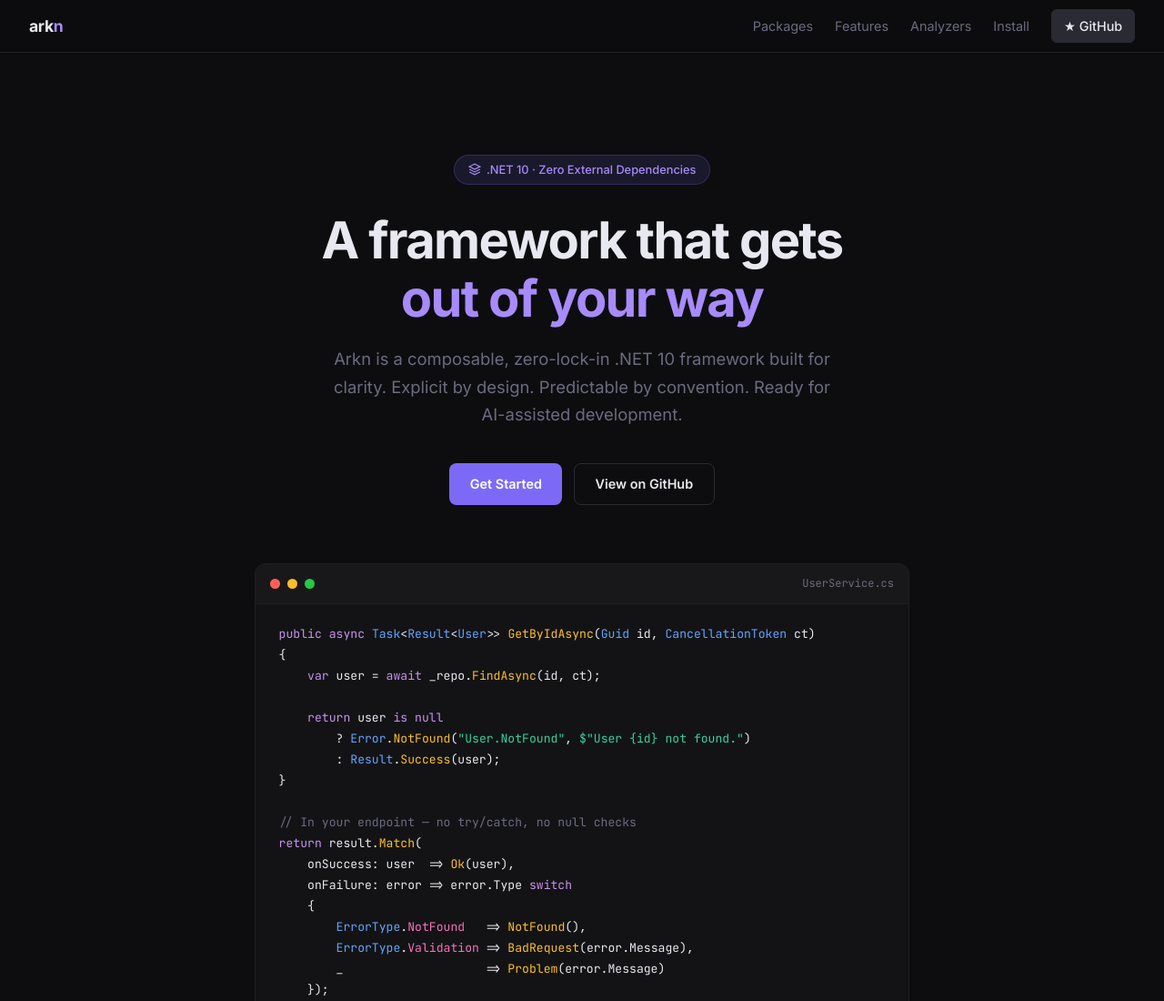
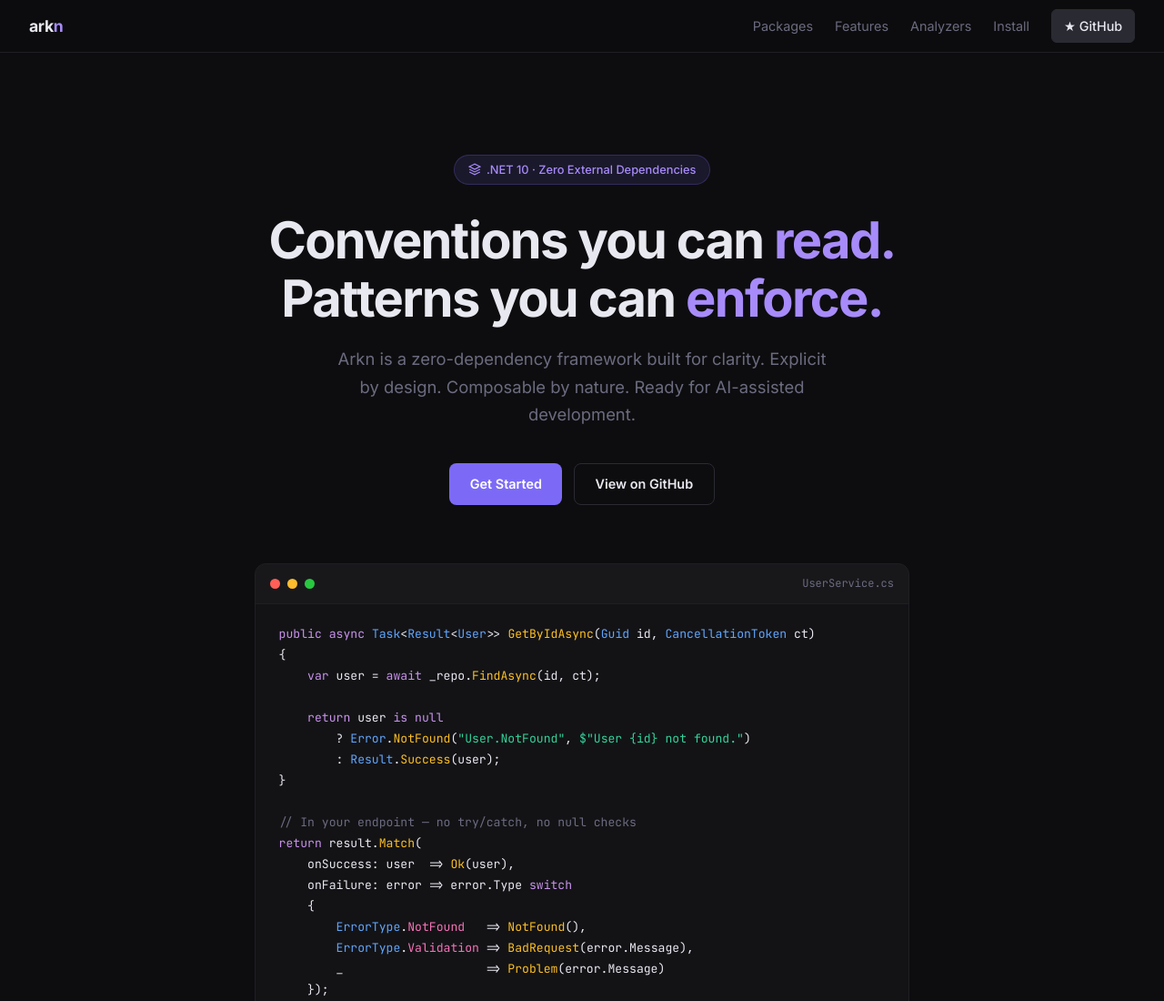
Before and after one commit to fernando-terra/arkn, a plain HTML site: page docs/index.html in a window 1280 px wide. Shown: the top 1100 px of the page at 91% size. Drawn offline with Linux system fonts and the light colour scheme.

Commit message:
brand: update slogan to 'Conventions you can read. Patterns you can enforce.'

```diff
--- a/docs/index.html
+++ b/docs/index.html
@@ -3,8 +3,8 @@
 <head>
   <meta charset="UTF-8" />
   <meta name="viewport" content="width=device-width, initial-scale=1.0" />
-  <title>Arkn — Zero-Dependency .NET Framework</title>
-  <meta name="description" content="A composable, zero-dependency .NET 10 framework built for clarity. Result&lt;T&gt;, clean domain models, typed HTTP, cron jobs, structured logging and more." />
+  <title>Arkn — Conventions you can read. Patterns you can enforce.</title>
+  <meta name="description" content="Conventions you can read. Patterns you can enforce. A composable, zero-dependency framework built for clarity." />
   <meta property="og:title" content="Arkn — Zero-Dependency .NET Framework" />
   <meta property="og:description" content="A composable, zero-dependency .NET 10 framework built for clarity." />
   <meta property="og:url" content="https://fernando-terra.github.io/arkn" />
@@ -263,10 +263,10 @@
     <svg viewBox="0 0 24 24" fill="none" stroke="currentColor" stroke-width="2"><path d="M12 2L2 7l10 5 10-5-10-5zM2 17l10 5 10-5M2 12l10 5 10-5"/></svg>
     .NET 10 · Zero External Dependencies
   </div>
-  <h1>A framework that gets<br/><em>out of your way</em></h1>
+  <h1>Conventions you can <em>read.</em><br/>Patterns you can <em>enforce.</em></h1>
   <p class="hero-sub">
-    Arkn is a composable, zero-lock-in .NET 10 framework built for clarity.
-    Explicit by design. Predictable by convention. Ready for AI-assisted development.
+    Arkn is a zero-dependency framework built for clarity.
+    Explicit by design. Composable by nature. Ready for AI-assisted development.
   </p>
   <div class="cta-group">
     <a class="btn btn-primary" href="#install">Get Started</a>
```
Also changed, not shown: README.md.
